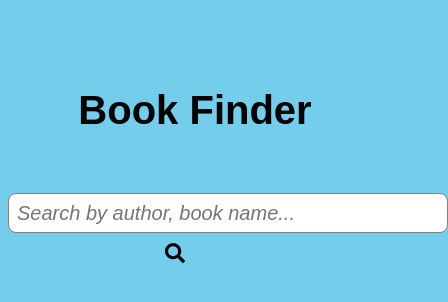
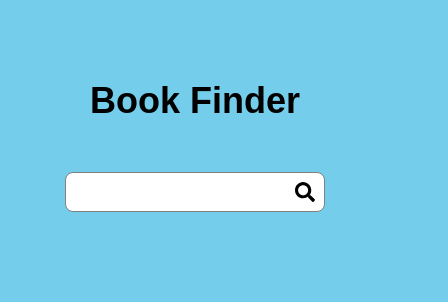
Before and after one commit to renancvalladao/book-finder-app, a React (Create React App) app: page / in a window 390 px wide. Shown: the top 302 px of the page, 448 px wide, since content can reach past the window. Built offline with nearby package versions, Linux system fonts and the light colour scheme; the HTML template or start-up script is replaced by a standard one.

Commit message:
CSS for mobile devices

```diff
--- a/src/App.css
+++ b/src/App.css
@@ -8,7 +8,7 @@ body {
 }
 
 .app {
-  margin-top: 88px;
+  margin-top: 80px;
   text-align: center;
 }
 
@@ -82,3 +82,28 @@ input:focus {
     transform: rotate(360deg);
   }
 }
+
+@media (max-width: 596px) {
+  .title {
+    font-size: 36px;
+    margin-bottom: 50px;
+  }
+
+  .search-container {
+    margin-bottom: 40px;
+  }
+
+  .query-input {
+    width: 260px;
+  }
+
+  input::placeholder {
+    font-size: 0;
+  }
+
+  .book-card-container {
+    display: flex;
+    flex-direction: column;
+    align-items: center;
+  }
+}
--- a/src/components/BookCard.css
+++ b/src/components/BookCard.css
@@ -11,6 +11,7 @@
 .book-cover {
     height: 300px;
     width: 200px;
+    min-width: 200px;
     border-radius: 10px;
 }
 
@@ -19,6 +20,10 @@
     display: flex;
     flex-direction: column;
     justify-content: space-between;
+}
+
+.book-info p {
+    margin: 9px 0px;
 }
 
 .rating-icon {
@@ -49,3 +54,28 @@
 .more-info-button:active {
     transform: scale(0.95);
 }
+
+@media (max-width: 596px) {
+    .book-card {
+        width: 220px;
+        height: auto;
+        flex-direction: column;
+    }
+
+    .book-cover {
+        height: 330px;
+        width: 220px;
+        min-width: 220px;
+        border-radius: 11px;
+    }
+
+    .book-info {
+        text-align: center;
+        align-items: center;
+    }
+
+    .more-info-button {
+        height: 33px;
+        margin-bottom: 16px;
+    }
+}
```
